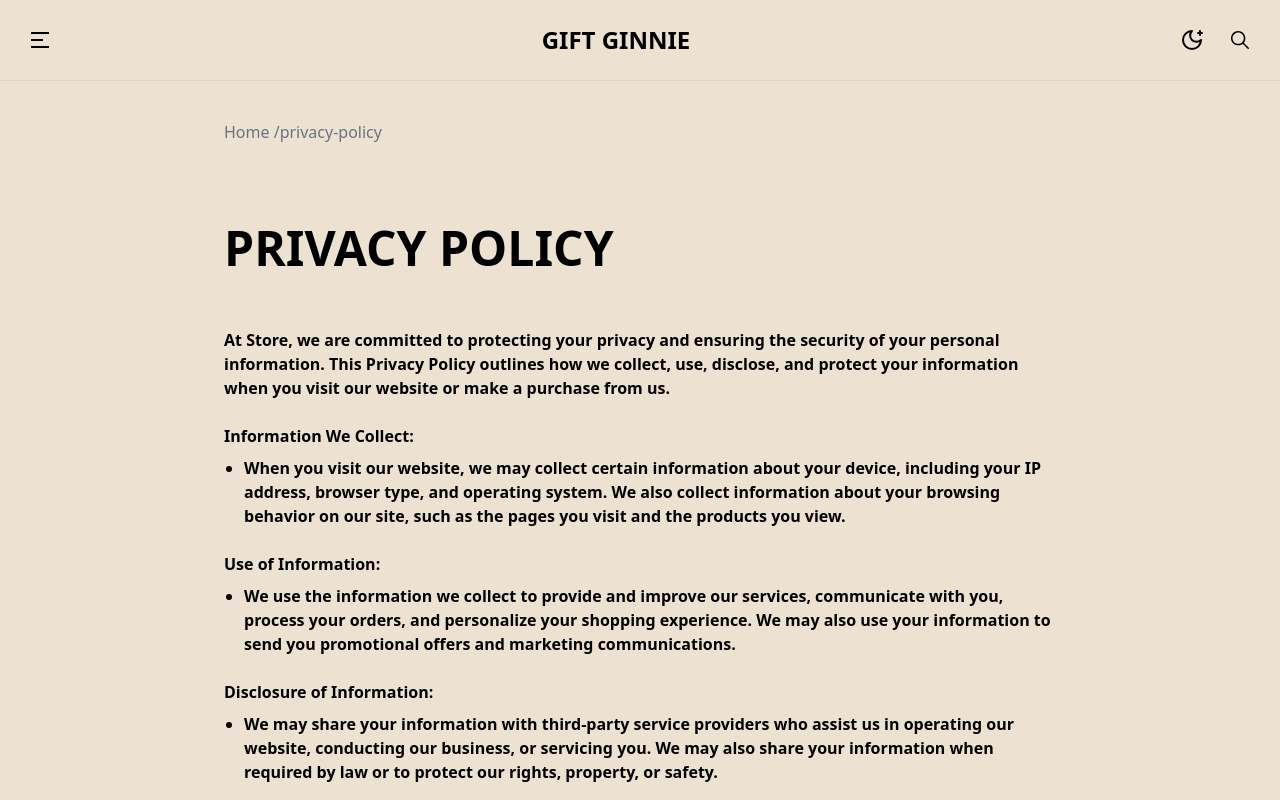
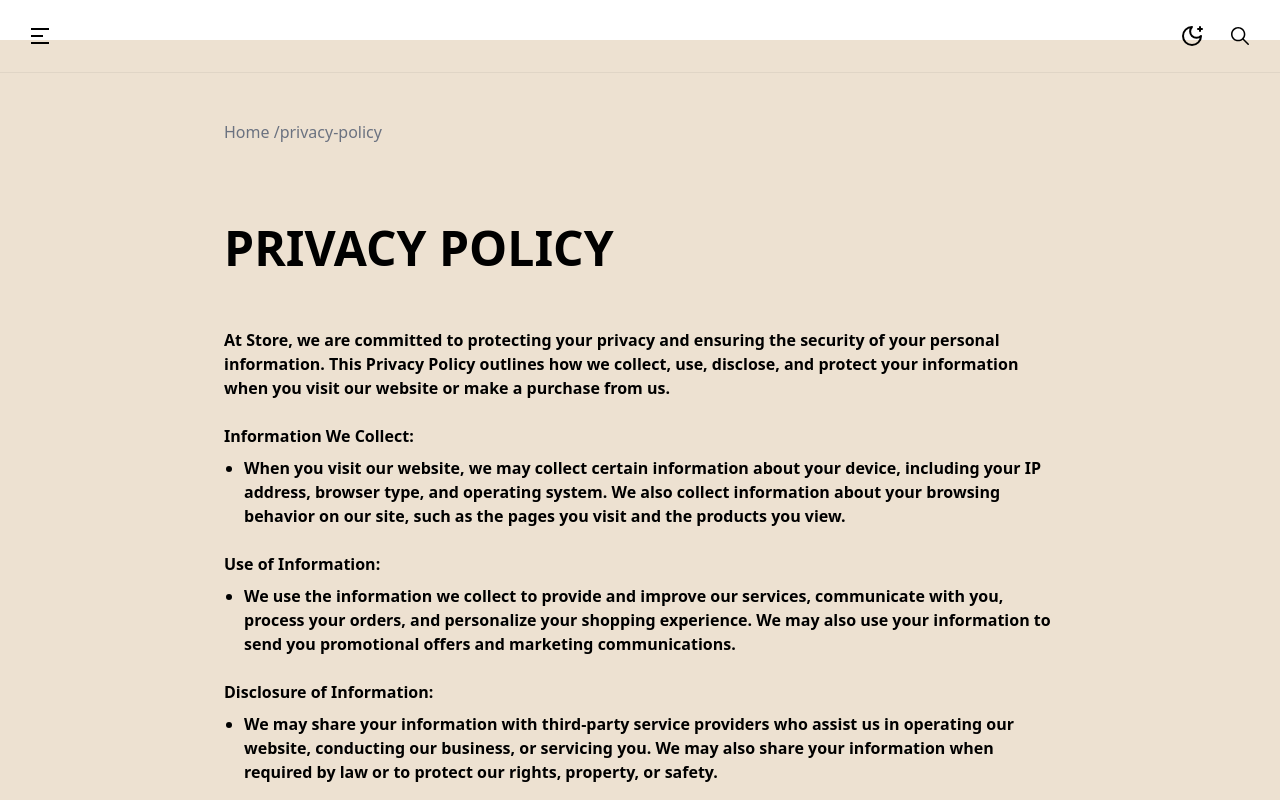
Before and after one commit to oscodesolution-devops/gift-ginnie, a React (Vite) app: page /privacy-policy in a window 1280 px wide. Shown: the top 800 px of the page. Built offline with nearby package versions, Linux system fonts and the light colour scheme.

Commit message:
add : changes according to video component

```diff
--- a/src/components/Navbar/Navbar.tsx
+++ b/src/components/Navbar/Navbar.tsx
@@ -6,6 +6,8 @@ import ThemeToggle from "../ThemeToggle/ThemeToggle";
 
 export default function Navbar() {
   const [isMenuOpen, setIsMenuOpen] = useState(false);
+  const [isInVideoSection, setIsInVideoSection] = useState(true);
+  const [scrollPosition, setScrollPosition] = useState(0);
 
   // Disable body scrolling when menu is open
   useEffect(() => {
@@ -20,22 +22,53 @@ export default function Navbar() {
     };
   }, [isMenuOpen]);
 
+  // Handle scroll and video section detection
+  useEffect(() => {
+    const handleScroll = () => {
+      const currentPosition = window.scrollY;
+      setScrollPosition(currentPosition);
+
+      // Get video section height
+      const videoSection = document.querySelector(".video-section");
+
+      if (videoSection) {
+        const videoHeight = videoSection.getBoundingClientRect().height;
+        setIsInVideoSection(currentPosition <= videoHeight);
+      }
+    };
+
+    window.addEventListener("scroll", handleScroll);
+    handleScroll(); // Initial check
+
+    return () => window.removeEventListener("scroll", handleScroll);
+  }, []);
+
   function handleNavMenu() {
     setIsMenuOpen(false);
   }
 
   return (
     <div
-      className={`fixed w-full top-0 z-50 transition-transform duration-300`}
+      className={`fixed w-full top-0 z-50 transition-transform duration-300 `}
     >
-      <nav className="flex justify-between items-center px-6 md:px-7 py-6 md:py-6 border-b border-black/5 bg-primary dark:bg-primaryDark dark:text-white">
+      <nav
+        className={`flex absolute w-full justify-between items-center px-6 md:px-7 py-6 md:py-6 border-b border-black/5 ${
+          isInVideoSection ? "bg-transparent" : "bg-primary"
+        } dark:bg-primaryDark dark:text-white`}
+      >
         <div
           className="text-2xl cursor-pointer"
           onClick={() => setIsMenuOpen(true)}
         >
           <RiMenu2Fill />
         </div>
-        <div className="text-xl md:text-2xl font-bold">GIFT GINNIE</div>
+        <div
+          className={`text-xl md:text-2xl font-bold ${
+            isInVideoSection ? "hidden" : ""
+          }`}
+        >
+          GIFT GINNIE
+        </div>
         <div className="flex gap-4 md:gap-6">
           <ThemeToggle />
           <div className="text-2xl cursor-pointer">
```
